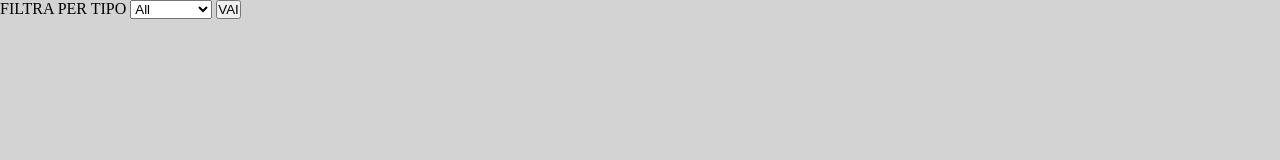
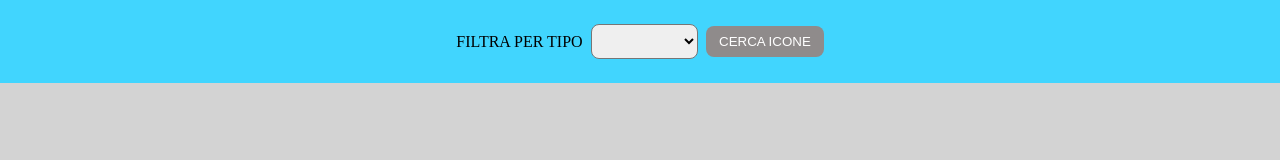
Before and after one commit to VincenzoZ24/js-es6-icons, a plain HTML site: page index.html in a window 1280 px wide. Drawn offline with Linux system fonts and the light colour scheme.

Commit message:
aggiunta prima option vuota dove ho rimosso l'even

```diff
--- a/css/style.css
+++ b/css/style.css
@@ -36,3 +36,26 @@ body{
 .d_none{
     display: none;
 }
+.start{
+    padding: 1.5rem;
+    display: flex;
+    justify-content: center;
+    align-items: center;
+    background-color: rgb(65, 213, 254);
+}
+.start > label{
+    margin-right: .5rem;
+}
+.filtro{
+    padding:.5rem .8rem ;
+    border-radius: .5rem;
+}
+.vai{
+    margin-left: .5rem;
+    color: white;
+    background-color: rgb(143, 139, 139);
+    padding: .5rem .8rem;
+    cursor: pointer;
+    border: none;
+    border-radius: .5rem;
+}
--- a/index.html
+++ b/index.html
@@ -14,13 +14,14 @@
     <div class="start">
         <label for="">FILTRA PER TIPO</label>
         <select name="filtro" class="filtro">
+            <option value=""></option>
             <option value="All">All</option>
             <option value="Animal">Animal</option>
             <option value="Vegetable">Vegetable</option>
             <option value="User">User</option>
 
         </select>
-        <button class="vai">VAI</button>
+        <button class="vai">CERCA ICONE</button>
     </div>
     <div class="container">
 
--- a/js/script.js
+++ b/js/script.js
@@ -166,7 +166,7 @@ vai.addEventListener("click", function () {
                  <div class="name">${arrVegetable[i].name}</div>
                 </div>`
         }
-    }else{
+    }else if (filtro.value == "User"){
         for (i = 0; i < arrUser.length; i++) {
             container.innerHTML += `
                 <div class="card_icon">
@@ -174,5 +174,7 @@ vai.addEventListener("click", function () {
                  <div class="name">${arrUser[i].name}</div>
                 </div>`
         }
+    }else{
+        vai.removeEventListener
     }
 });
```
